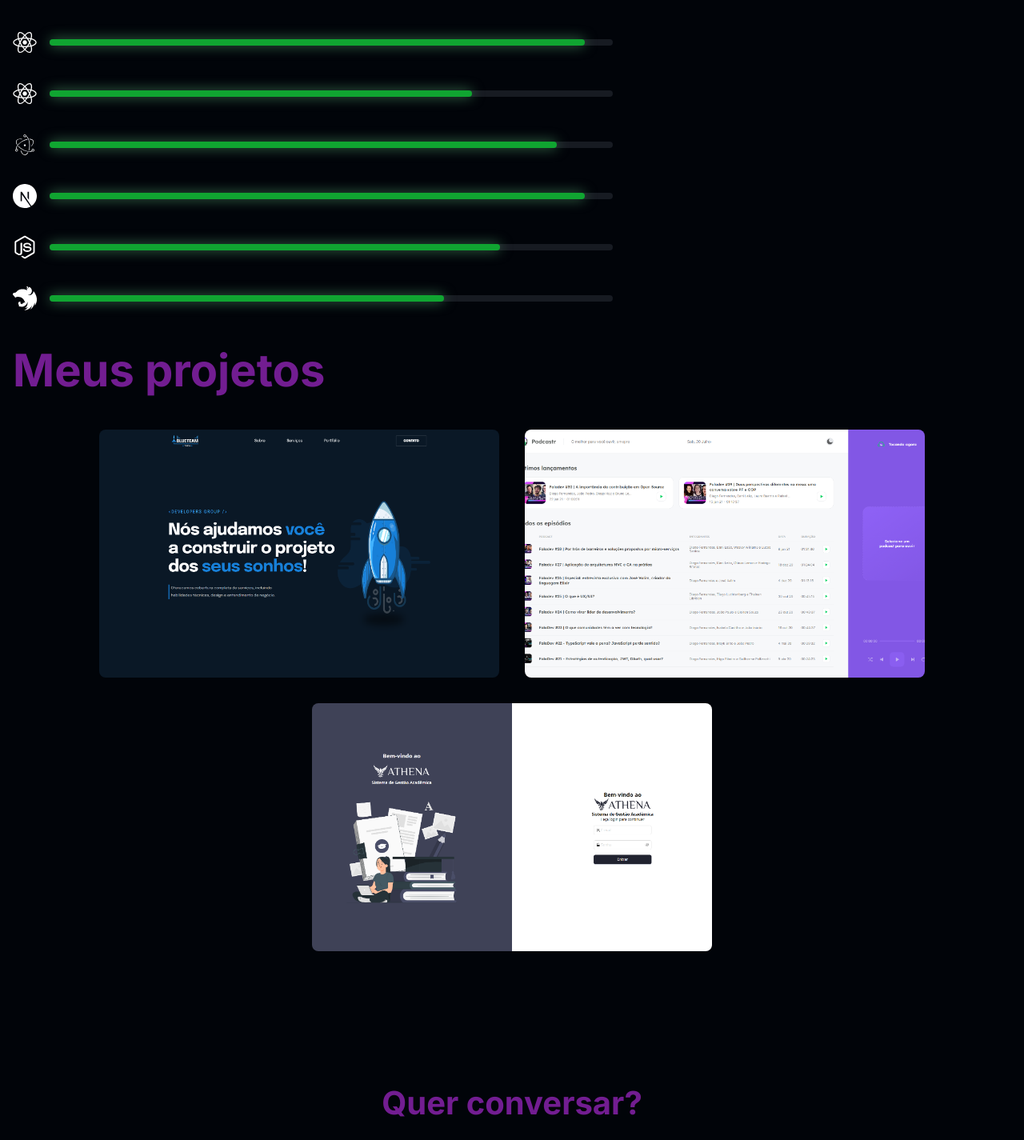
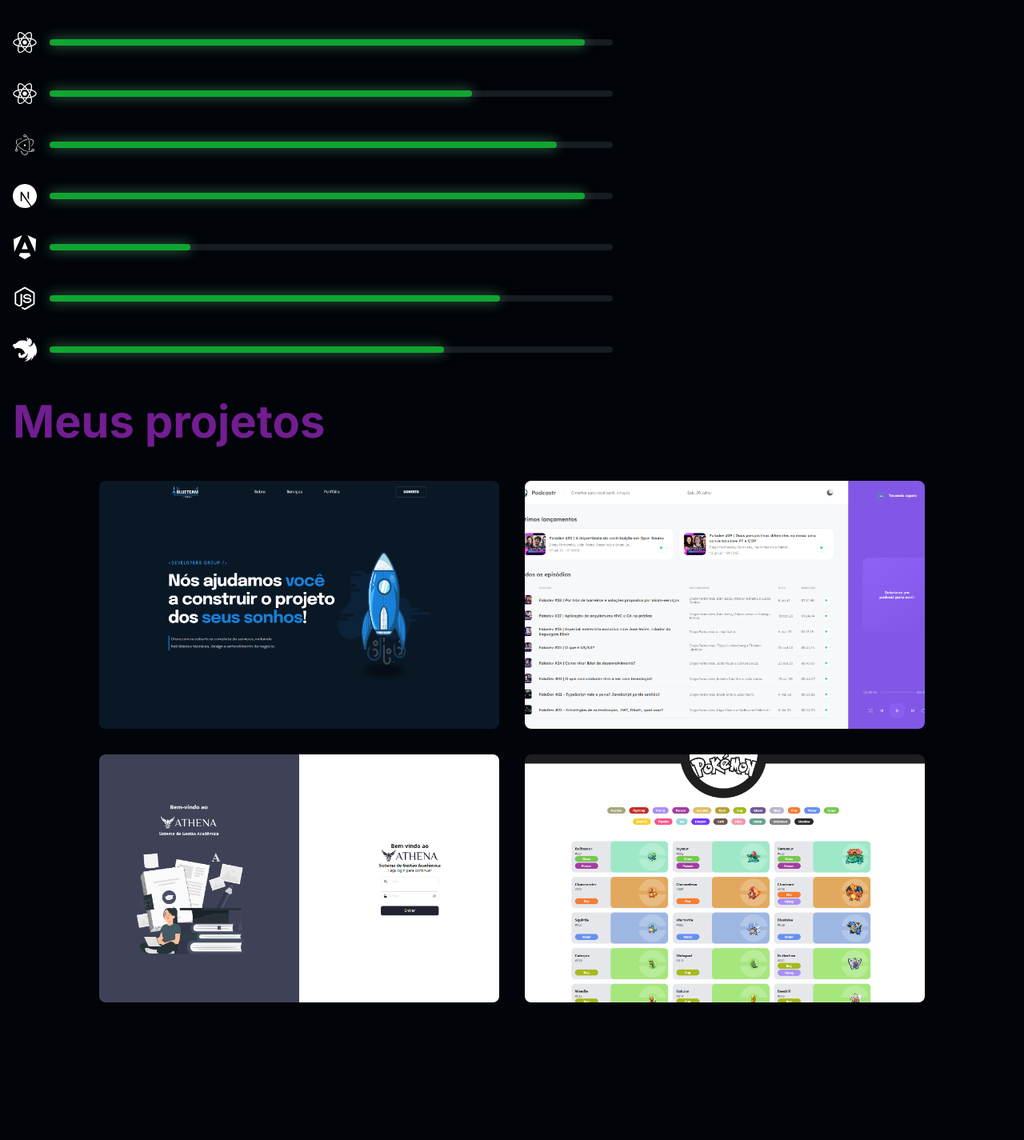
Before and after one commit to LucasOFonseca/lucasfonseca, a Next.js app: page / in a window 1280 px wide. Shown: the part 1339-2764 px from the top of the page at 80% size. Built offline with nearby package versions, Linux system fonts and the light colour scheme.

Commit message:
feat: add a new tech and project

```diff
--- a/src/app/components/Projects/Projects.tsx
+++ b/src/app/components/Projects/Projects.tsx
@@ -36,6 +36,15 @@ const projects: Project[] = [
     description:
       'Projeto entregue como Trabalho de Conclusão de Curso. Trata-se de um sistema de gestão acadêmica completo.',
   },
+  {
+    title: 'Pokedex',
+    cover: '/pokedex.png',
+    url: 'https://angular-pokedex-five.vercel.app',
+    github: 'https://github.com/LucasOFonseca/angular-pokedex',
+    tags: ['Angular', 'TypeScript', 'TailwindCSS'],
+    description:
+      'Projeto de uma Pokedex desenvolvido com Angular e consumindo uma API externa.',
+  },
 ];
 
 export const Projects: React.FC = () => {
--- a/src/app/components/Techs/Techs.tsx
+++ b/src/app/components/Techs/Techs.tsx
@@ -1,3 +1,4 @@
+import { AngularIcon } from '@/assets/AngularIcon';
 import { ElectronIcon } from '@/assets/ElectronIcon';
 import { NestIcon } from '@/assets/NestIcon';
 import { NextIcon } from '@/assets/NextIcon';
@@ -27,6 +28,11 @@ const techs = [
     value: 95,
   },
   {
+    icon: <AngularIcon />,
+    title: 'Angular',
+    value: 25,
+  },
+  {
     icon: <NodeIcon />,
     title: 'Node.js',
     value: 80,
--- /dev/null
+++ b/src/assets/AngularIcon.tsx
@@ -0,0 +1,14 @@
+export const AngularIcon: React.FC = () => (
+  <svg
+    width="32"
+    height="32"
+    viewBox="0 0 32 32"
+    fill="none"
+    xmlns="http://www.w3.org/2000/svg"
+  >
+    <path
+      d="M31 5.33513L29.9167 22.4768L19.5594 0L31 5.33513ZM23.8261 27.5002L16.0001 32L8.17386 27.5002L9.76561 23.6129H22.2344L23.8261 27.5002ZM16.0001 8.53182L20.1009 18.5785H11.8991L16.0001 8.53182ZM2.0722 22.4768L1 5.33513L12.4406 0L2.0722 22.4768Z"
+      fill="white"
+    />
+  </svg>
+);
```
Also changed, not shown: public/pokedex.png (added).
